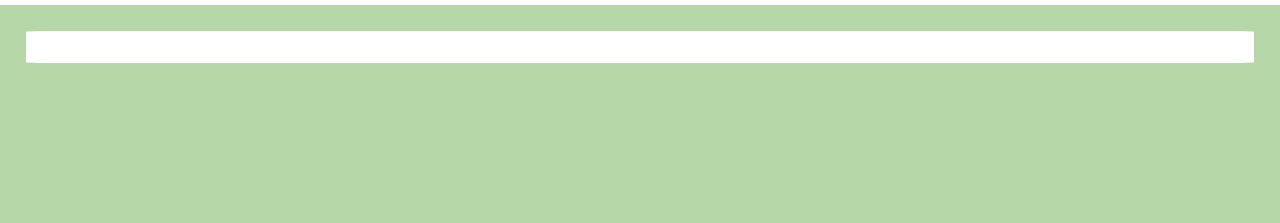
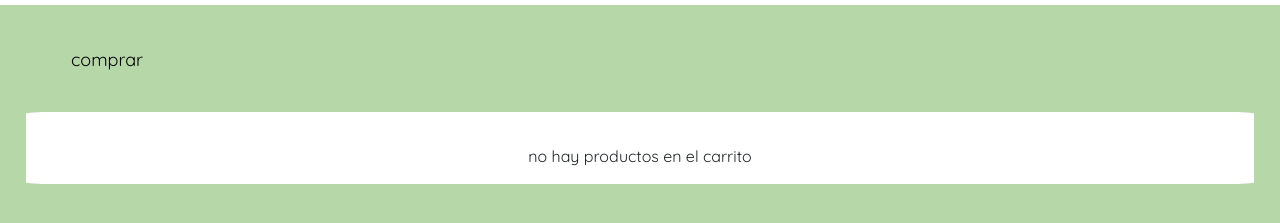
Before and after one commit to Miaurwick/PreEntrega4-soler, a plain HTML site: page index.html in a window 1280 px wide. Both pictures are taken after a click on the button 657 px from the left and 38 px from the top of the page. Shown: the part 71-294 px from the top of the page. Drawn offline with nearby package versions, Linux system fonts and the light colour scheme.

Commit message:
Agregue parrafo no hay productos en el carrito

```diff
--- a/css/style.css
+++ b/css/style.css
@@ -91,3 +91,18 @@ body {
 .oculta {
     display: none;
 }
+
+#comprar {
+    display: flex;
+    justify-content: center;
+    align-items: center;
+    padding: 20px;
+    width: 70px;
+    height: 3em;
+    margin-left: 4em;
+    margin-top: 1.5em;
+    padding-left: 20px;
+    font-size: large;
+    background: transparent;
+    border: transparent;
+}
--- a/index.html
+++ b/index.html
@@ -59,7 +59,10 @@
         <div id="contenedorProductos"></div>
       </div>
       <div class="oculta" id="contenedorCarrito">
-        <div id="carrito"></div>
+        <button id="comprar">comprar</button>
+        <div id="carrito">
+          <p>no hay productos en el carrito</p>
+        </div>
       </div>
     </main>
     <script src="https://kit.fontawesome.com/947732587a.js" crossorigin="anonymous"></script>
--- a/main.js
+++ b/main.js
@@ -161,6 +161,8 @@ function agregarProductoAlCarrito(productos, carrito, e) {
 }
 
 function renderizarCarrito(productosEnCarrito) {
+
+  if(productosEnCarrito.length > 0){
     let divCarrito = document.getElementById("carrito");
     divCarrito.innerHTML = "";
 
@@ -175,6 +177,15 @@ function renderizarCarrito(productosEnCarrito) {
 
       divCarrito.appendChild(tarjetaCarrito);
     });
+      let boton = document.getElementById("comprar");
+      boton.addEventListener("click", finalizarCompra);
+  }
+}
+
+function finalizarCompra() {
+  let carrito = document.getElementById("carrito");
+  carrito.innerHTML = ""
+  localStorage.removeItem("carrito");
 }
 
 let botonVerOcultar = document.getElementById("verOcultar");
@@ -184,6 +195,6 @@ function verOcultarCarrito() {
   let carrito = document.getElementById("contenedorCarrito");
   let contenedorProductos = document.getElementById("contenedorPadre");
 
-  carrito.classList.toggle("oculta")
-  contenedorProductos.classList.toggle("oculta")
+  carrito.classList.toggle("oculta");
+  contenedorProductos.classList.toggle("oculta");
 }
```
Lines whose indentation alone changed are shown as unchanged.
